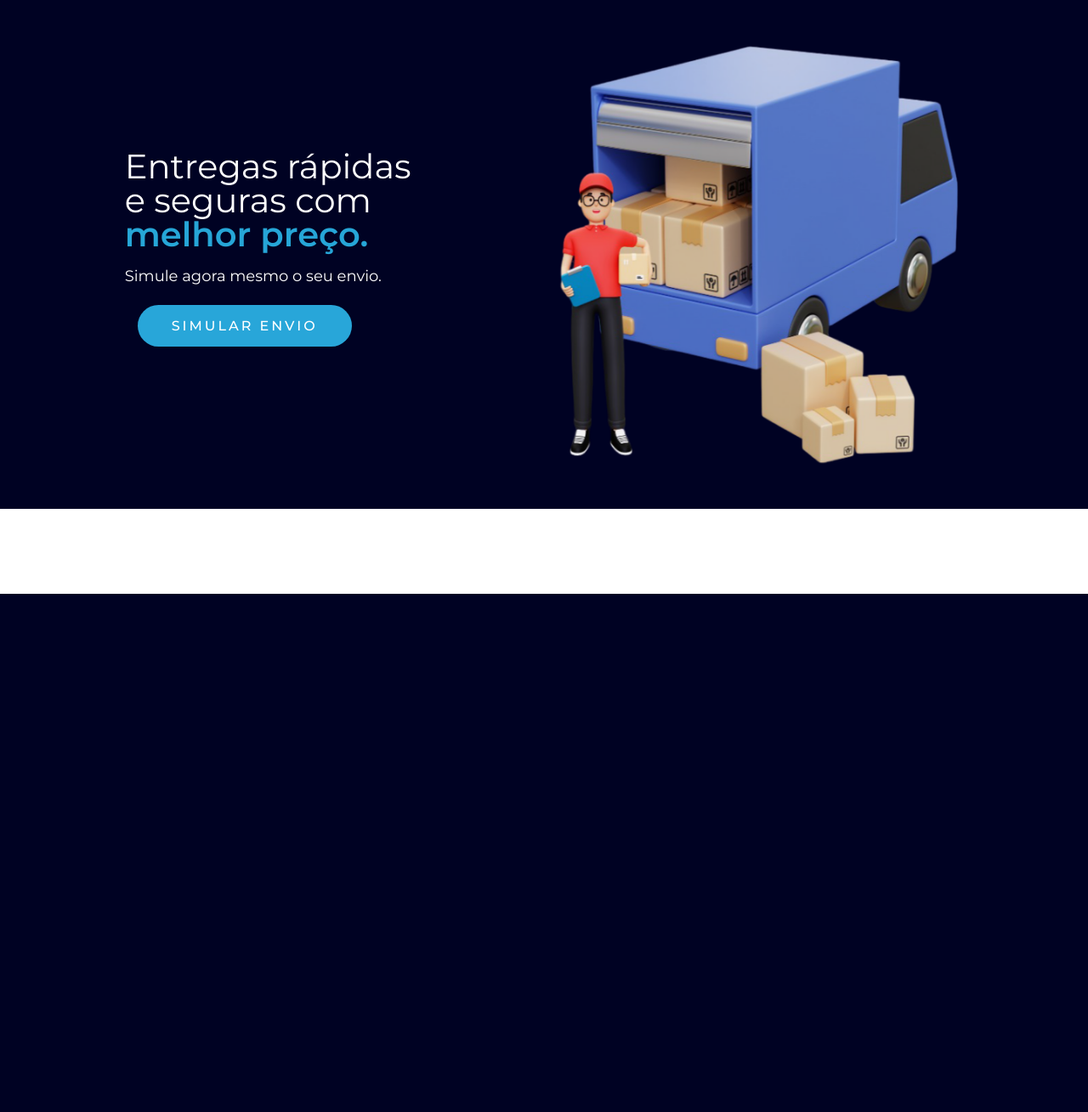
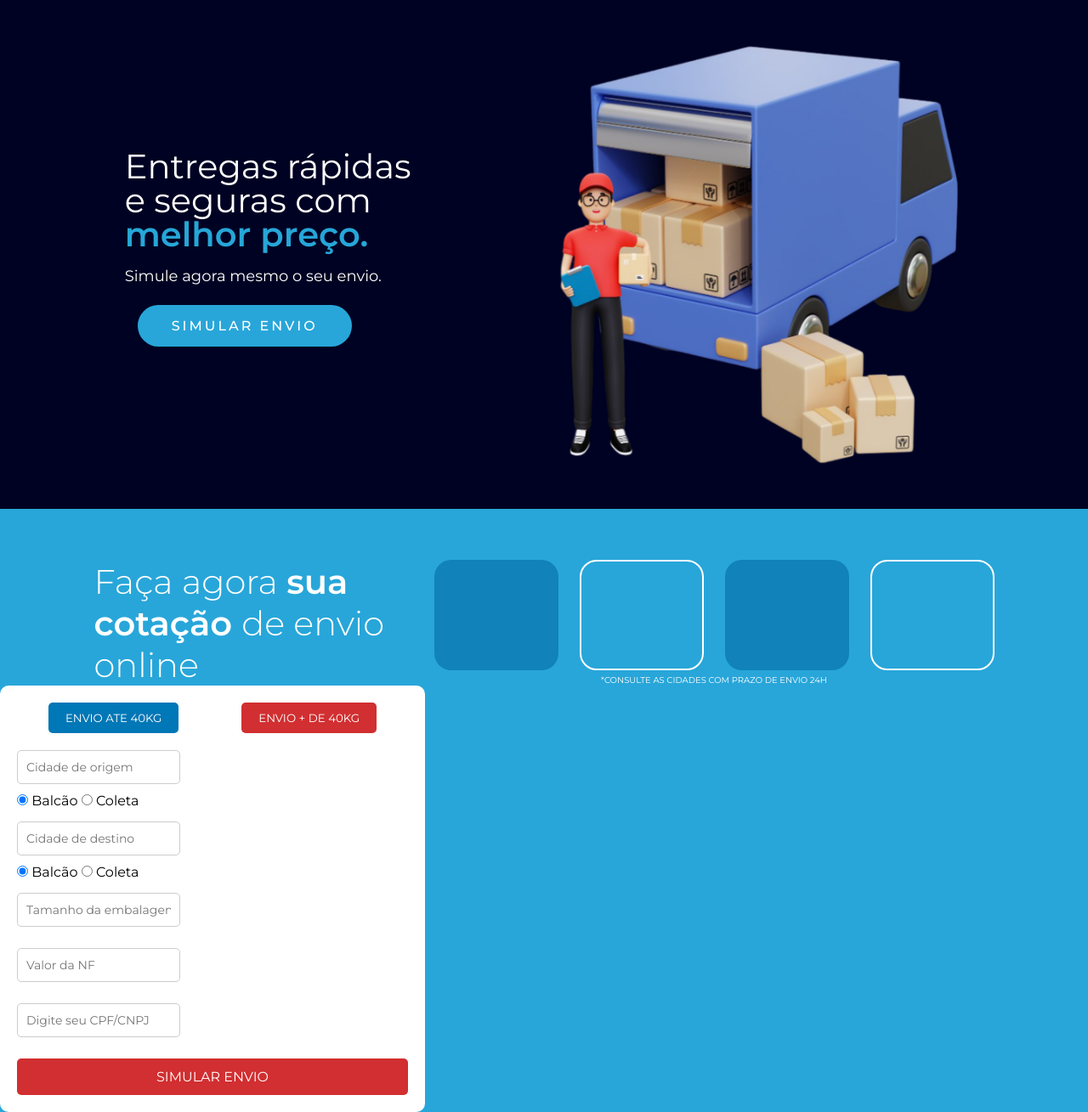
Before and after one commit to Guilhermedev9/Despacho_Rpd, a Flask app: page / in a window 1280 px wide. Shown: the part 101-1410 px from the top of the page at 85% size. Before the commit the page ends 800 px from the top, so only its background shows below. Run offline with Flask 3, Linux system fonts and the light colour scheme.

Commit message:
Adicionando o segundo layout

```diff
--- a/templates/index.html
+++ b/templates/index.html
@@ -12,7 +12,7 @@
     <link rel="stylesheet" href="{{ url_for('static', filename='css/style.css') }}">
 </head>
 <body>
-    <header>
+    <header id="header-main">
         <div class="box_logo">
             <a href="#" class="link_logo">
                <img src="imgs/logo_despacho_rapido.png" id="logo">
@@ -85,5 +85,73 @@
             </div>
         </div>
     </div>
+    <!-- segunda sessão-->
+    <section id="second-section">
+        <header id="header-second-section">
+
+                <p id="txt-second-layout">Faça agora
+                    <span style="font-weight: 600;">sua cotação </span>
+                    de envio online</p>
+            <div>
+                <div id="box-caixas-header">
+                    <div class="itens-caixas caixas1-3">
+
+                    </div>
+                    <div class="itens-caixas caixas2-4">
+
+                    </div>
+                    <div class="itens-caixas caixas1-3" >
+
+                    </div>
+                    <div class="itens-caixas caixas2-4">
+
+                    </div>
+                </div>
+                <div id="box-txt-bottom">
+                    <p id="txt-bottom">*CONSULTE AS CIDADES COM PRAZO DE ENVIO 24H</p>
+                </div>
+            </div>
+        </header>
+
+
+    <div class="container">
+        <div class="button-group">
+            <button class="option active">ENVIO ATE 40KG</button>
+            <button class="option">ENVIO + DE 40KG</button>
+            </div>
+
+            <form>
+                <div class="form-group">
+                    <input type="text" placeholder="Cidade de origem" required>
+                    <div class="toggle-group">
+                        <label><input type="radio" name="origem" checked> Balcão</label>
+                        <label><input type="radio" name="origem"> Coleta</label>
+                    </div>
+                </div>
+
+                <div class="form-group">
+                    <input type="text" placeholder="Cidade de destino" required>
+                    <div class="toggle-group">
+                        <label><input type="radio" name="destino" checked> Balcão</label>
+                        <label><input type="radio" name="destino"> Coleta</label>
+                    </div>
+                </div>
+
+                <div class="form-group">
+                    <input type="text" placeholder="Tamanho da embalagem">
+                </div>
+
+                <div class="form-group">
+                    <input type="number" placeholder="Valor da NF">
+                </div>
+
+                <div class="form-group">
+                    <input type="text" placeholder="Digite seu CPF/CNPJ">
+                </div>
+
+                <button type="submit" class="submit-button">SIMULAR ENVIO</button>
+            </form>
+
+         </section>
 </body>
 </html>
--- a/templates/style.css
+++ b/templates/style.css
@@ -16,7 +16,7 @@
     width: 100%;
     height: 100%;
 }
-header{
+#header-main{
     display: flex;
     align-items: center;
     justify-content: center;
@@ -148,3 +148,137 @@ nav>div>ul>li>a:hover{
     height: 500px;
 }
 /**/
+
+
+/*  Segunda sessão*/
+/* main*/
+#second-section{
+    background-color: #28a6d9 !important;
+}
+/**/
+/*  HEADER second layout*/
+#header-second-section{
+    display: flex;
+    align-items: center;
+    justify-content: center;
+    padding-top: 60px;
+}
+#txt-second-layout{
+    font-size: 40px;
+    font-weight: 300;
+    width: 400px;
+    color: #fff;
+}
+
+#box-caixas-header{
+    display: flex;
+    align-items: center;
+    flex-wrap: wrap;
+    gap: 25px;
+    margin: auto;
+}
+.itens-caixas{
+    width: 146px;
+    height: 130px;
+    border-radius: 20px;
+}
+.caixas1-3{
+    background-color: #1182ba;
+}
+.caixas2-4{
+    background-color: none;
+    border: 2px solid #fff;
+}
+#box-txt-bottom{
+    display: flex;
+    justify-content: center;
+    margin-top: 5px;
+}
+#txt-bottom{
+    font-size: 10px;
+    color: #fff;
+
+}
+/**/
+
+
+
+
+.container {
+    background-color: white;
+    border-radius: 10px;
+    width: 500px;
+    padding: 20px;
+}
+
+.button-group {
+    display: flex;
+    justify-content: space-around;
+    margin-bottom: 20px;
+}
+
+.button-group .option {
+    background-color: #d12f31;
+    color: white;
+    border: none;
+    padding: 10px 20px;
+    border-radius: 5px;
+    cursor: pointer;
+}
+
+.button-group .option.active {
+    background-color: #0077b6;
+}
+
+.form-group {
+    margin-bottom: 15px;
+}
+
+input[type="text"], input[type="number"] {
+    padding: 10px;
+    border: 1px solid #ccc;
+    border-radius: 5px;
+    margin-bottom: 10px;
+    font-size: 14px;
+}
+
+
+
+.toggle-group label {
+    cursor: pointer;
+}
+
+.submit-button {
+    background-color: #d12f31;
+    color: white;
+    padding: 12px 20px;
+    border: none;
+    border-radius: 5px;
+    cursor: pointer;
+    font-size: 16px;
+    width: 100%;
+}
+
+.estimate {
+    margin-top: 20px;
+}
+
+.estimate .price {
+    font-size: 24px;
+    color: #0077b6;
+    font-weight: bold;
+}
+
+.info {
+    margin-top: 20px;
+    text-align: left;
+}
+
+.info ul {
+    padding-left: 20px;
+}
+
+.info ul li {
+    font-size: 12px;
+    color: #555;
+}
```
